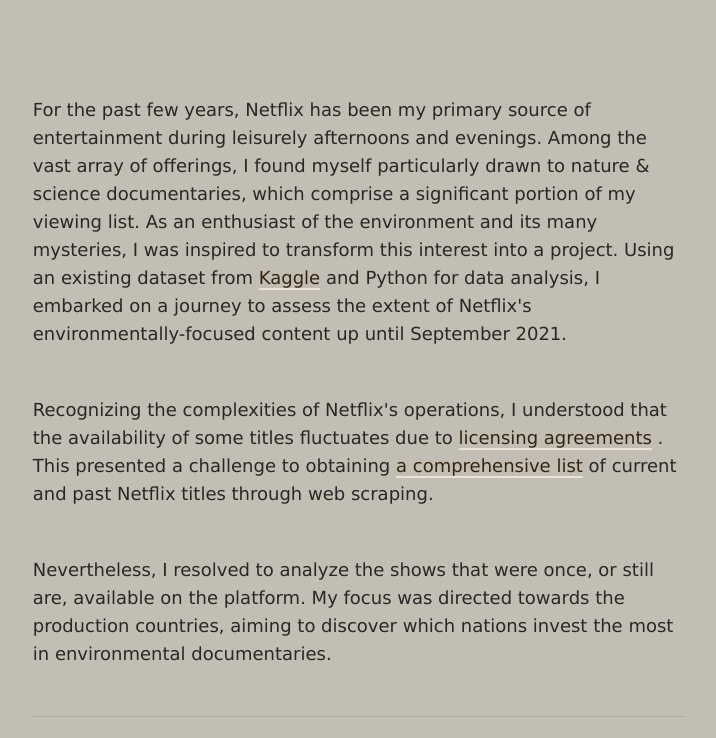
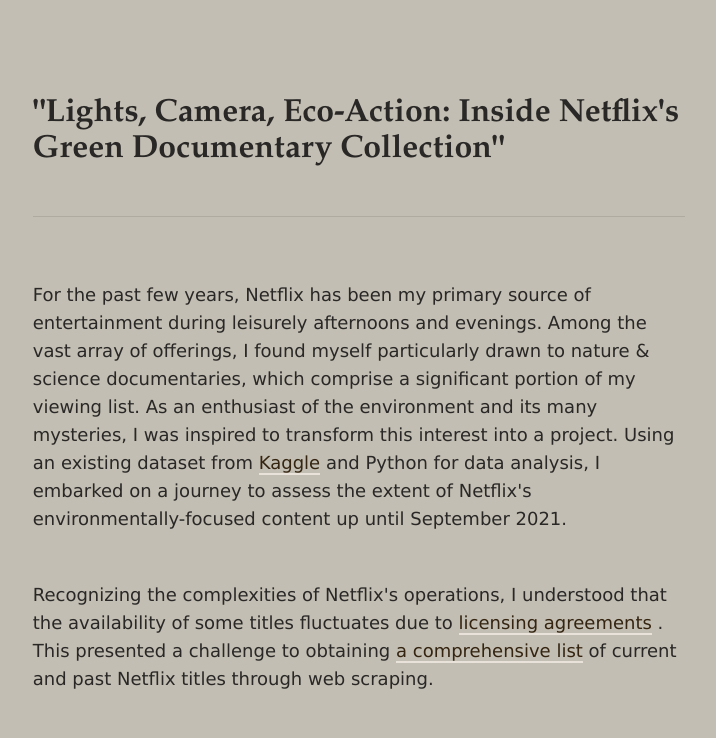
Before and after one commit to krystalwon/environmental-docus-in-netflix, a plain HTML site: page index.html in a window 1280 px wide. Shown: the top 738 px of the page, without its empty margins (281-997 px from the left). Drawn offline with nearby package versions, Linux system fonts and the light colour scheme; a script that the page names is missing.

Commit message:
Update index.html

```diff
--- a/index.html
+++ b/index.html
@@ -139,6 +139,15 @@
       <div class="container landing">
         <div class="row justify-content-center">
           <div class="col-lg-7 col-11">
+            <h3 class="text-h3 font-secondary mb-5">
+              <b
+                >"Lights, Camera, Eco-Action: Inside Netflix's Green Documentary
+                Collection"</b
+              >
+            </h3>
+
+            <hr class="line-divider my-5 py-lg-2" />
+
             <p class="text-body-2 mb-5">
               For the past few years, Netflix has been my primary source of
               entertainment during leisurely afternoons and evenings. Among the
```
